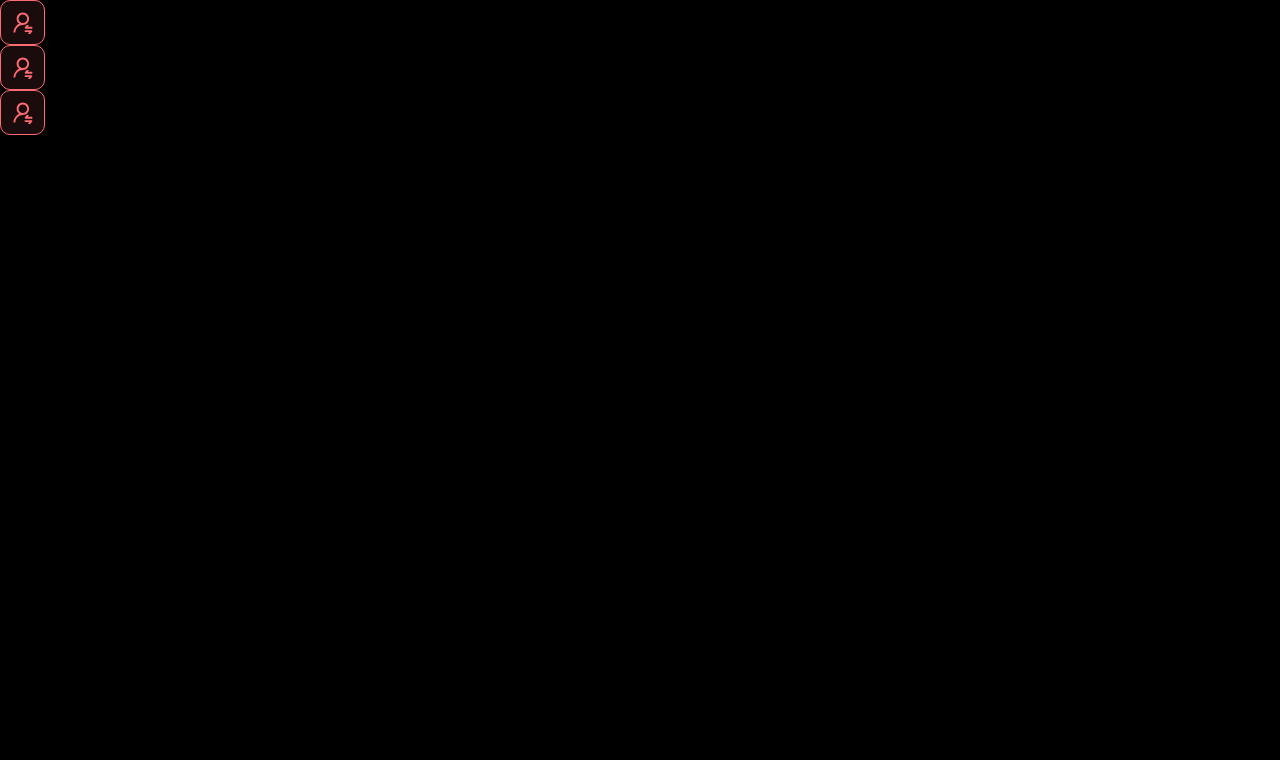
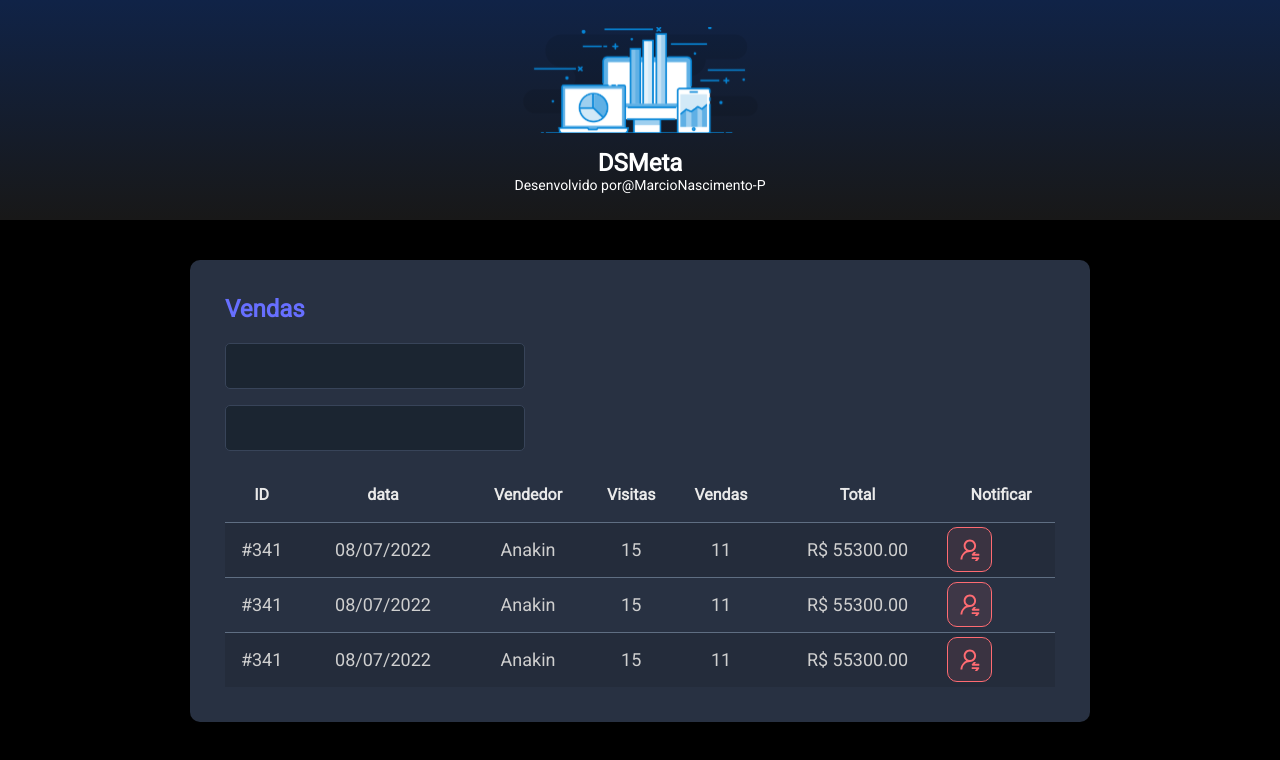
Before and after one commit to MarcioNascimento-P/dsmeta, a React (Vite) app in the folder frontend/: page / in a window 1280 px wide. Shown: the top 760 px of the page. Built offline with nearby package versions, Linux system fonts and the light colour scheme.

Commit message:
Other components

```diff
--- a/frontend/src/App.tsx
+++ b/frontend/src/App.tsx
@@ -1,15 +1,22 @@
 import NotificationButton from "./assets/Componentes/NotificationButton"
+import SalesCard from "./assets/Componentes/SalesCard"
+import Header from "./assets/Componentes/Header"
 
 
 function App() {
   return (
 
-   <>
-   <NotificationButton/>
-   <NotificationButton/>
-   <NotificationButton/>
+    <>
+      <Header />
+      <main>
+        <section className="sales">
+          <div className="dsmeta-container">
+            <SalesCard/>
+          </div>
+        </section>
+      </main>
 
-   </>
+    </>
   )
 }
 
--- /dev/null
+++ b/frontend/src/assets/Componentes/Header/index.tsx
@@ -0,0 +1,21 @@
+import head from '../../img/header.svg'
+import './styles.css'
+
+function Header() {
+    return (
+        <>
+            <header>
+                <div className="dsmeta-logo-container">
+
+                    <img src={head}alt="DSMETA" />
+                    <h1>DSMeta</h1>
+                    <p>Desenvolvido por
+                        <a href="https://github.com/MarcioNascimento-P" target="_blank">@MarcioNascimento-P</a>
+                    </p>
+                </div>
+            </header>
+        </>
+    )
+}
+
+export default Header
--- /dev/null
+++ b/frontend/src/assets/Componentes/Header/styles.css
@@ -0,0 +1,7 @@
+header {
+    background-image: linear-gradient(to bottom, #102347 0%, #181818 100%);
+    height: 220px;
+    display: flex;
+    align-items: center;
+    justify-content: center;
+}
--- /dev/null
+++ b/frontend/src/assets/Componentes/SalesCard/index.tsx
@@ -0,0 +1,90 @@
+
+import NotificationButton from '../NotificationButton'
+import './styles.css'
+
+function SalesCard() {
+  return (
+
+    <>
+      <div className="dsmeta-card">
+        <h2>Vendas</h2>
+        <div>
+
+          <div className="dsmeta-form-control-container ">
+            <input className="dsmeta-form-control" type="text" />
+          </div>
+          <div className="dsmeta-form-control-container ">
+            <input className="dsmeta-form-control" type="text" />
+          </div>
+        </div>
+        <div>
+          <table className="dsmeta-sales-table">
+            <thead>
+              <tr>
+                <th className="show577">ID</th>
+                <th className="show576">data</th>
+                <th>Vendedor</th>
+                <th className="show577">Visitas</th>
+                <th className="show577">Vendas</th>
+                <th>Total</th>
+                <th>Notificar</th>
+              </tr>
+            </thead>
+            <tbody>
+              <tr>
+                <td className="show577">#341</td>
+                <td className="show576" >08/07/2022 </td>
+                <td>Anakin</td>
+                <td className="show577">15</td>
+                <td className="show577">11</td>
+                <td>R$ 55300.00</td>
+                <td>
+                  <div className="dsmeta-red-btn-container">
+
+                    <NotificationButton />
+
+                  </div>
+                </td>
+              </tr>
+              <tr>
+                <td className="show577">#341</td>
+                <td className="show576">08/07/2022 </td>
+                <td>Anakin</td>
+                <td className="show577">15</td>
+                <td className="show577">11</td>
+                <td>R$ 55300.00</td>
+                <td>
+                  <div className="dsmeta-red-btn-container">
+
+                    <NotificationButton />
+
+                  </div>
+                </td>
+              </tr>
+              <tr>
+                <td className="show577">#341</td>
+                <td className="show576">08/07/2022 </td>
+                <td>Anakin</td>
+                <td className="show577">15</td>
+                <td className="show577">11</td>
+                <td>R$ 55300.00</td>
+                <td>
+                  <div className="dsmeta-red-btn-container">
+
+                    <NotificationButton />
+
+                  </div>
+                </td>
+              </tr>
+            </tbody>
+          </table>
+        </div>
+
+      </div>
+
+
+    </>
+  )
+}
+
+export default SalesCard
--- /dev/null
+++ b/frontend/src/assets/Componentes/SalesCard/styles.css
@@ -0,0 +1,107 @@
+.dsmeta-card {
+    background-color: #283142;
+    border-radius: 10px;
+    padding: 30px 10px;
+
+}
+
+
+
+h2 {
+    color: #676FFF;
+    font-size: 24px;
+    margin-bottom: 20px;
+}
+
+.dsmeta-form-control {
+    background-color: #1B2531;
+    height: 46px;
+    width: 100%;
+
+    border: 1px, solid, #384459;
+    border-radius: 5px;
+    color: #9AAABE;
+    padding: 0px 20px;
+    font-size: 18px;
+
+}
+
+.dsmeta-form-control-container {
+    margin-bottom: 16px;
+    max-width: 300px;
+
+}
+
+.dsmeta-sales-table {
+    width: 100%;
+    border-spacing: 0px;
+    border-collapse: collapse;
+
+}
+
+.dsmeta-sales-table thead {
+    font-size: 16px;
+    font-weight: 700;
+    height: 55px;
+    color: #E9E9E9;
+
+}
+
+.dsmeta-sales-table tbody {
+    font-size: 14px;
+    font-weight: 400;
+    text-align: center;
+
+    color: #CFCFCF;
+
+
+}
+
+.dsmeta-sales-table tbody tr:hover>td {
+    background-color: #384459;
+
+}
+
+.dsmeta-sales-table tbody tr {
+    height: 74px;
+    border-top: 1px solid #5F6E82;
+}
+
+.dsmeta-sales-table tbody tr:nth-child(odd) {
+    background-color: #242C3B;
+
+}
+
+
+
+.show576 {
+    display: none;
+}
+
+@media(min-width:576px) {
+    .show576 {
+        display: table-cell;
+    }
+
+    .dsmeta-card {
+        padding: 35px;
+    }
+
+    .dsmeta-sales-table tbody {
+        font-size: 18px;
+    }
+
+    .dsmeta-sales-table tbody tr {
+        height: 55px;
+    }
+}
+
+.show577 {
+    display: none;
+}
+
+@media(min-width:900px) {
+    .show577 {
+        display: table-cell;
+    }
+}
--- a/frontend/src/index.css
+++ b/frontend/src/index.css
@@ -11,20 +11,8 @@
 
 body {
     background-color: black;
+    color: white;
 
-}
-
-header {
-    background-image: linear-gradient(to bottom, #102347 0%, #181818 100%);
-    height: 220px;
-    display: flex;
-    align-items: center;
-    justify-content: center;
-}
-
-body,
-html {
-    color: white;
 }
 
 a {
@@ -40,14 +28,10 @@
     display: flex;
     flex-direction: column;
     align-items: center;
-
-
-
 }
 
 .dsmeta-logo-container img {
     width: 235px;
-
 }
 
 .dsmeta-logo-container h1 {
@@ -62,13 +46,6 @@
     font-weight: 300;
 }
 
-.dsmeta-card {
-    background-color: #283142;
-    border-radius: 10px;
-    padding: 30px 10px;
-
-}
-
 .dsmeta-container {
     width: 100%;
     max-width: 900px;
@@ -79,117 +56,3 @@
 .sales {
     padding: 40px 10px
 }
-
-h2 {
-    color: #676FFF;
-    font-size: 24px;
-    margin-bottom: 20px;
-}
-
-.dsmeta-form-control {
-    background-color: #1B2531;
-    height: 46px;
-    width: 100%;
-
-    border: 1px, solid, #384459;
-    border-radius: 5px;
-    color: #9AAABE;
-    padding: 0px 20px;
-    font-size: 18px;
-
-}
-
-.dsmeta-form-control-container {
-    margin-bottom: 16px;
-    max-width: 300px;
-
-}
-
-.dsmeta-sales-table {
-    width: 100%;
-    border-spacing: 0px;
-    border-collapse: collapse;
-
-}
-
-.dsmeta-sales-table thead {
-    font-size: 16px;
-    font-weight: 700;
-    height: 55px;
-    color: #E9E9E9;
-
-}
-
-.dsmeta-sales-table tbody {
-    font-size: 14px;
-    font-weight: 400;
-    text-align: center;
-
-    color: #CFCFCF;
-
-
-}
-
-.dsmeta-sales-table tbody tr:hover>td {
-    background-color: #384459;
-
-}
-
-.dsmeta-sales-table tbody tr {
-    height: 74px;
-    border-top: 1px solid #5F6E82;
-}
-
-.dsmeta-sales-table tbody tr:nth-child(odd) {
-    background-color: #242C3B;
-
-}
-
-.dsmeta-red-btn {
-    height: 45px;
-    width: 45px;
-    background: rgba(255, 107, 114, 0.1);
-    border: 1px solid #FF6B72;
-    border-radius: 10px;
-    display:flex;
-    align-items: center;
-    justify-content: center;
-    cursor:pointer;
-}
-.dsmeta-red-btn img{
-    width: 19;
-}
-
-.dsmeta-red-btn-container{
-    display: flex;
-    justify-content: center;
-}
-
-.show576{
-    display: none;
-}
-
-@media(min-width:576px){
-    .show576{
-        display: table-cell;
-    }
-    .dsmeta-card{
-        padding: 35px;
-    }
-    .dsmeta-sales-table tbody{
-        font-size: 18px;
-    }
-    .dsmeta-sales-table tbody tr{
-        height: 55px;
-    }
-}
-
-.show577{
-    display: none;
-}
-
-@media(min-width:900px){
-    .show577{
-        display: table-cell;
-    }
-}
```
Also changed, not shown: frontend/src/assets/img/Header.svg (added).
